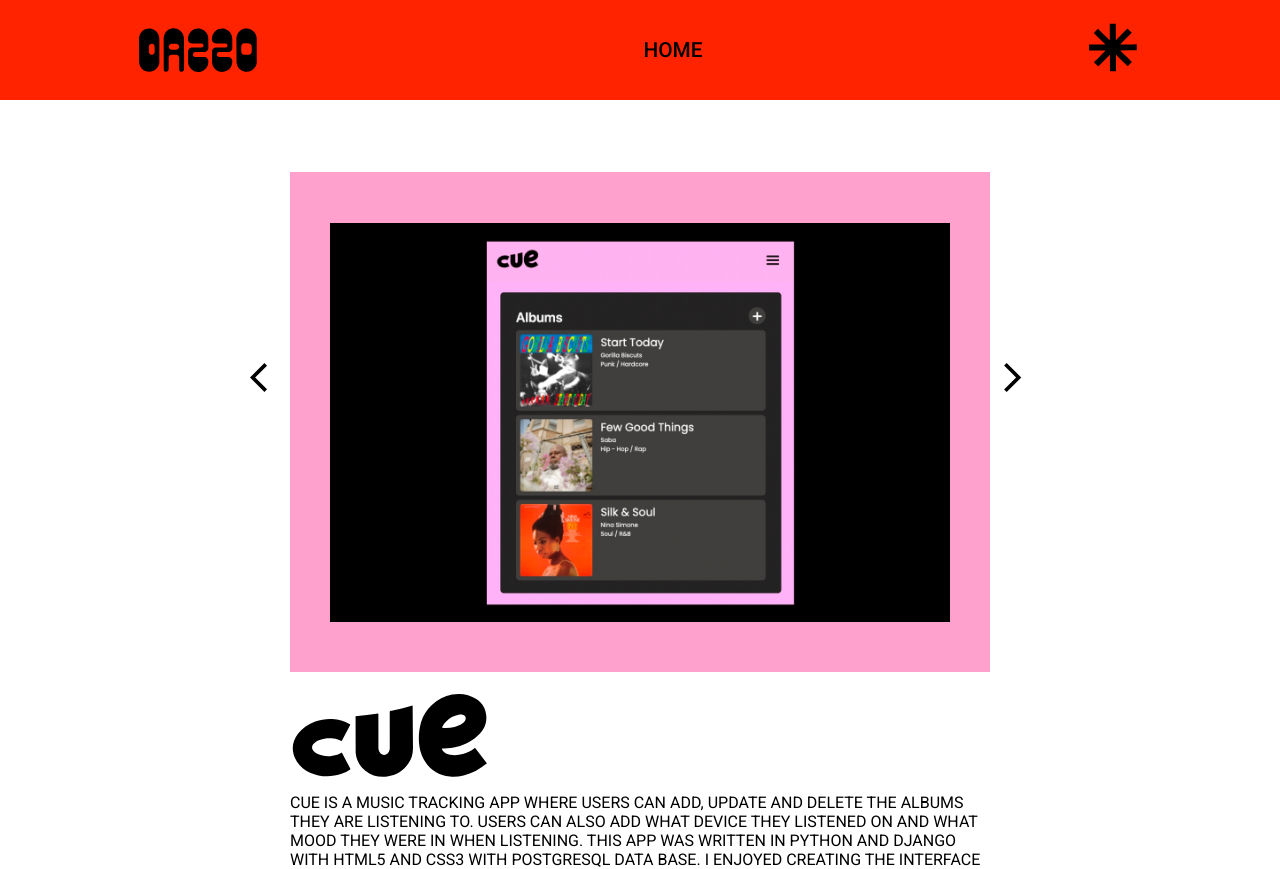
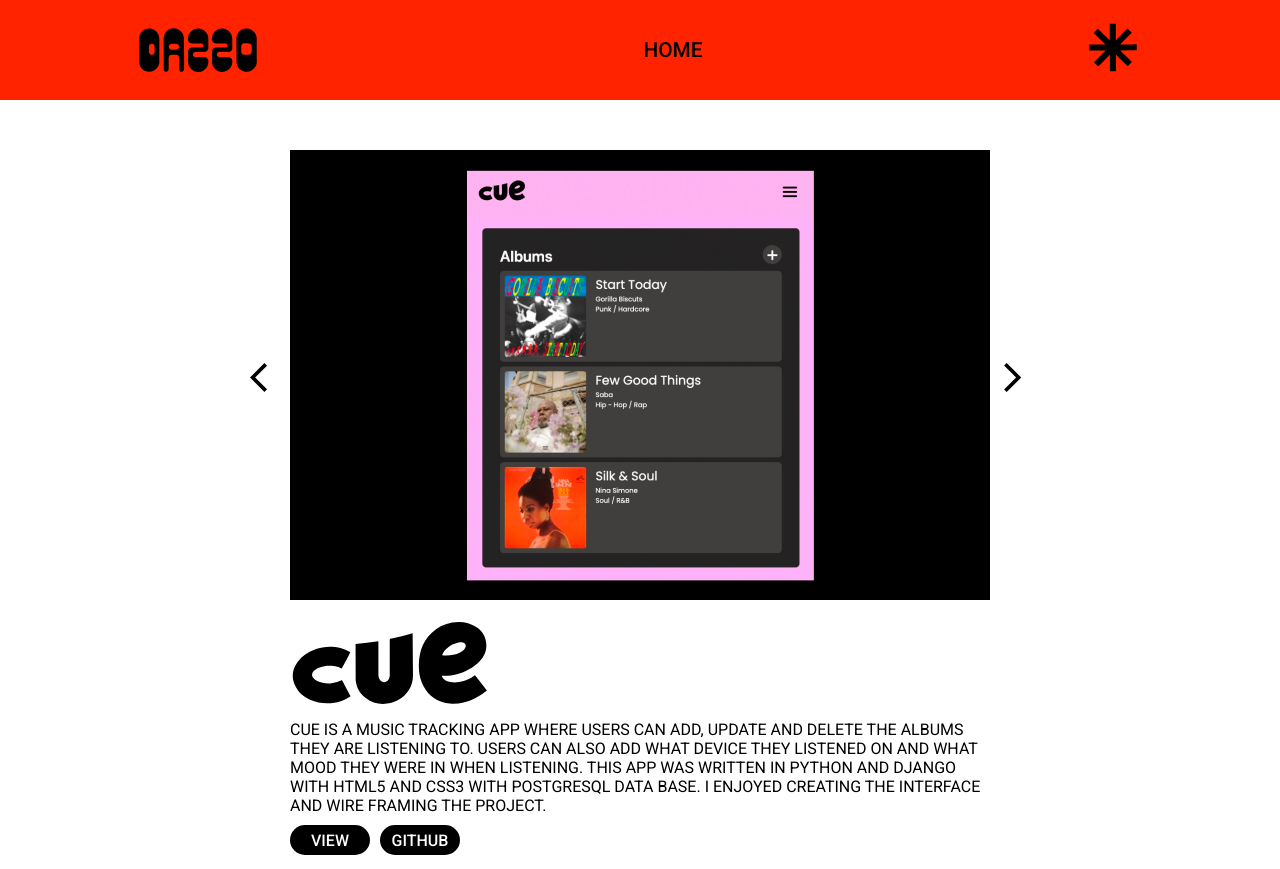
Before and after one commit to dazzoc/dazzoc, a React (Create React App) app: page /cue in a window 1280 px wide. Shown: the top 869 px of the page. Built offline with nearby package versions, Linux system fonts and the light colour scheme.

Commit message:
wip: pages

```diff
--- a/src/App.js
+++ b/src/App.js
@@ -6,6 +6,7 @@ import HexProject from "./pages/HexProject";
 import NomnomProject from "./pages/NomnomProject";
 import Resume from "./pages/resume";
 import { NomNomImages, CueImages, HexImages, DocetImages } from './data/SliderData';
+
 
 
 function App() {
--- a/src/pages/PageElements.js
+++ b/src/pages/PageElements.js
@@ -13,7 +13,7 @@ export const ProjectBg = styled.div`
     height: 100%;
     display: flex;
     flex-direction: column;
-    justify-content: center;
+    /* justify-content: center; */
     align-items: center;
     margin-top: 50px;
     /* overflow: hidden; */
@@ -22,9 +22,9 @@ export const ProjectBg = styled.div`
 
 export const SlideWrapper = styled.div`
     width: 700px;
-    height: 500px;
+    height: 450px;
     background-color: #ffa0cd;
-    padding: 40px;
+    /* padding: 40px; */
     display: flex;
     align-items: center;
     justify-content: center;
```
Also changed, not shown: src/components/scrollToTop.js (added, +15 -0 lines).
